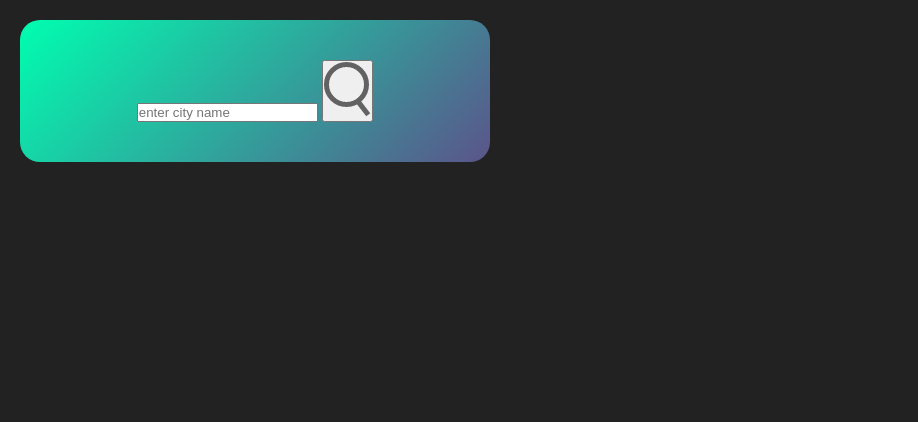
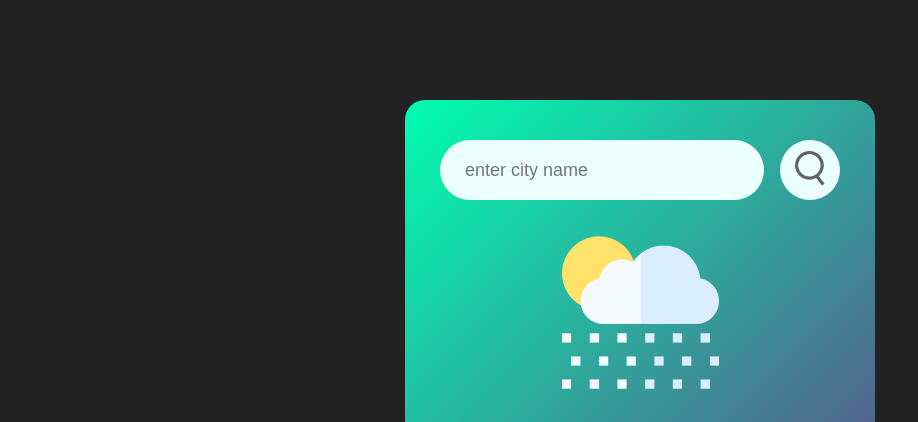
Before and after one commit to Faheem-makandar/college_work, a plain HTML site: page index.html in a window 1280 px wide. Shown: the top 422 px of the page, without its empty margins (0-918 px from the left). Drawn offline with Linux system fonts and the light colour scheme.

Commit message:
add commend

```diff
--- a/index.html
+++ b/index.html
@@ -11,6 +11,11 @@
                 <input type="text" placeholder="enter city name" spellcheck="false">
                 <button><img src="images/search.png" ></button>
             </div>
+            <div class="weather">
+                <img src="images/rain.png" class="icon">
+                <h1 class="temp"> 20°C </h1>
+                <h2 class="city"></h2>
+            </div>
         </div>
     </body>
 </html>
--- a/style.css
+++ b/style.css
@@ -12,9 +12,42 @@ body{
     max-width: 470px;
     background: linear-gradient(135deg, #00feb0,#5b548a);
     color: #fff;
-    margin: 20px;
+    margin: 100px auto 0;
     border-radius: 20px;
     padding: 40px 35px;
     text-align: center;
 
 }
+.search{
+    width: 100%;
+    display: flex;
+    align-items: center;
+    justify-content: space-between;
+
+}
+.search input{
+    border: 0;
+    outline: 0;
+    background: #ebfffc;
+    color: #555;
+    padding: 10px 25px;
+    height: 60px;
+    border-radius: 30px;
+    flex: 1;
+    margin-right: 16px;
+    font-size: 18px;
+
+}
+.search button{
+    border: 0;
+    outline: 0;
+    background: #ebfffc;
+    border-radius: 50%;
+    width: 60px;
+    height: 60px;
+    cursor: pointer;
+
+}
+.search button img{
+    width: 30px;
+}
```
